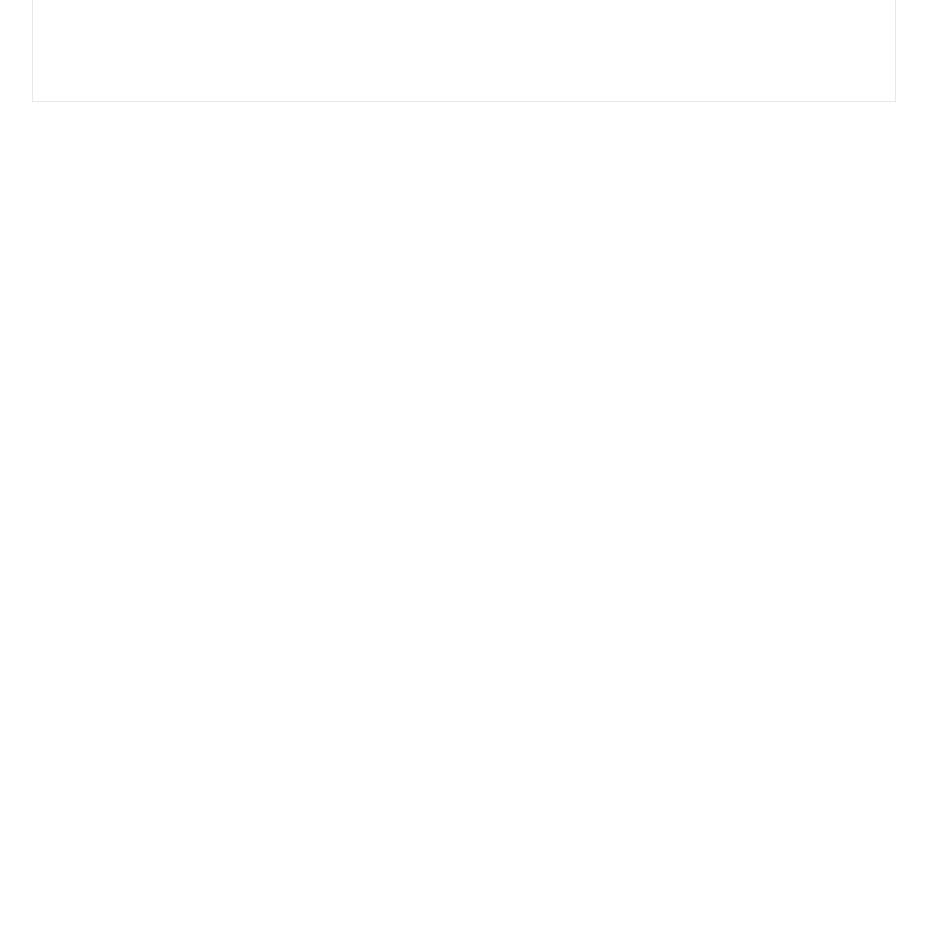
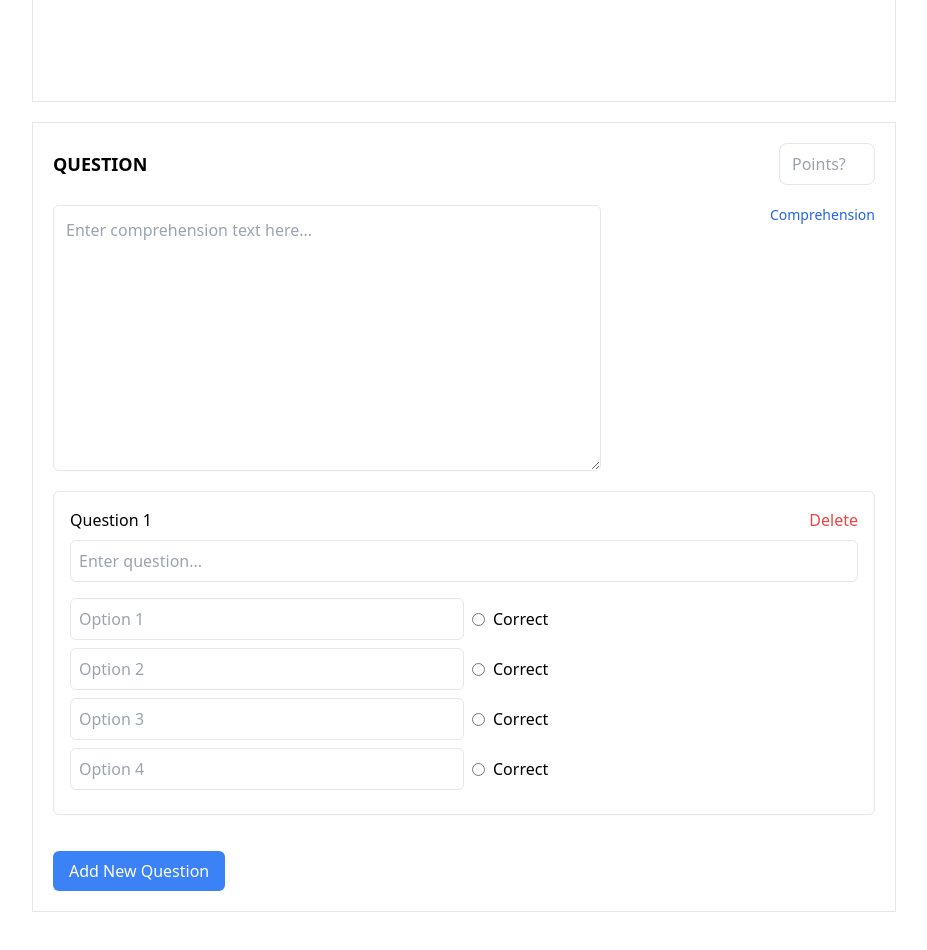
Before and after one commit to aadarshraj02/test-builder, a React (Vite) app in the folder client/: page /create-test in a window 1280 px wide. Shown: the part 900-1850 px from the top of the page, without its empty margins (304-1231 px from the left). Before the commit the page ends 1062 px from the top, so only its background shows below. Built offline with nearby package versions, Linux system fonts and the light colour scheme.

Commit message:
added compherension type question

```diff
--- /dev/null
+++ b/client/src/components/Comprehension Question/Comprehension.jsx
@@ -0,0 +1,124 @@
+import React, { useState } from "react";
+
+const Comprehension = () => {
+  const [questions, setQuestions] = useState([
+    {
+      id: Date.now(),
+      questionText: "",
+      options: ["", "", "", ""],
+      correctOption: null,
+    },
+  ]);
+
+  const handleQuestionChange = (id, text) => {
+    setQuestions((prev) =>
+      prev.map((q) => (q.id === id ? { ...q, questionText: text } : q))
+    );
+  };
+
+  const handleOptionChange = (id, index, text) => {
+    setQuestions((prev) =>
+      prev.map((q) =>
+        q.id === id
+          ? {
+              ...q,
+              options: q.options.map((opt, i) => (i === index ? text : opt)),
+            }
+          : q
+      )
+    );
+  };
+
+  const handleCorrectOption = (id, index) => {
+    setQuestions((prev) =>
+      prev.map((q) => (q.id === id ? { ...q, correctOption: index } : q))
+    );
+  };
+
+  const addQuestion = () => {
+    setQuestions((prev) => [
+      ...prev,
+      {
+        id: Date.now(),
+        questionText: "",
+        options: ["", "", "", ""],
+        correctOption: null,
+      },
+    ]);
+  };
+
+  const deleteQuestion = (id) => {
+    setQuestions((prev) => prev.filter((q) => q.id !== id));
+  };
+
+  return (
+    <div className="min-h-[50vh] border p-5 my-5">
+      <div className="flex justify-between items-center">
+        <h2 className="text-lg font-semibold">QUESTION</h2>
+        <input
+          type="number"
+          placeholder="Points?"
+          className="border rounded-lg px-3 py-2 w-24 outline-none"
+        />
+      </div>
+      <div className="flex justify-between my-5">
+        <textarea
+          rows={10}
+          className="outline-none border rounded-md w-2/3 p-3"
+          placeholder="Enter comprehension text here..."
+        />
+        <p className="text-sm text-blue-600">Comprehension</p>
+      </div>
+      {questions.map((question, qIndex) => (
+        <div key={question.id} className="border p-4 rounded-md mb-5">
+          <div className="flex justify-between items-center">
+            <h3 className="text-md font-medium">Question {qIndex + 1}</h3>
+            <button
+              onClick={() => deleteQuestion(question.id)}
+              className="text-red-500 hover:text-red-700"
+            >
+              Delete
+            </button>
+          </div>
+          <input
+            type="text"
+            placeholder="Enter question..."
+            value={question.questionText}
+            onChange={(e) => handleQuestionChange(question.id, e.target.value)}
+            className="border rounded-md w-full p-2 mt-2 outline-none"
+          />
+          <div className="mt-4">
+            {question.options.map((option, index) => (
+              <div key={index} className="flex items-center gap-2 mb-2">
+                <input
+                  type="text"
+                  placeholder={`Option ${index + 1}`}
+                  value={option}
+                  onChange={(e) =>
+                    handleOptionChange(question.id, index, e.target.value)
+                  }
+                  className="border rounded-md w-1/2 p-2 outline-none"
+                />
+                <input
+                  type="radio"
+                  name={`correctOption-${question.id}`}
+                  checked={question.correctOption === index}
+                  onChange={() => handleCorrectOption(question.id, index)}
+                />
+                <label>Correct</label>
+              </div>
+            ))}
+          </div>
+        </div>
+      ))}
+      <button
+        onClick={addQuestion}
+        className="mt-4 bg-blue-500 text-white px-4 py-2 rounded-md hover:bg-blue-600"
+      >
+        Add New Question
+      </button>
+    </div>
+  );
+};
+
+export default Comprehension;
--- a/client/src/pages/CreateTest.jsx
+++ b/client/src/pages/CreateTest.jsx
@@ -1,8 +1,8 @@
-
 import Categorize from "../components/Categorize Question/Categorize";
 import Navbar from "../components/Navbar";
 import Sidenav from "../components/Sidenav";
 import Cloze from "../components/Cloze Question/Cloze";
+import Comprehension from "../components/Comprehension Question/Comprehension";
 
 const CreateTest = () => {
   return (
@@ -18,12 +18,9 @@ const CreateTest = () => {
             placeholder="Test title"
             className="sm:w-1/2 mb-5  h-[40px] px-3 border-b border-b-zinc-400 outline-none"
           />
-
-            <Categorize />
-
-
-            <Cloze />
-
+          <Categorize />
+          <Cloze />
+          <Comprehension />
         </div>
       </div>
     </div>
```
